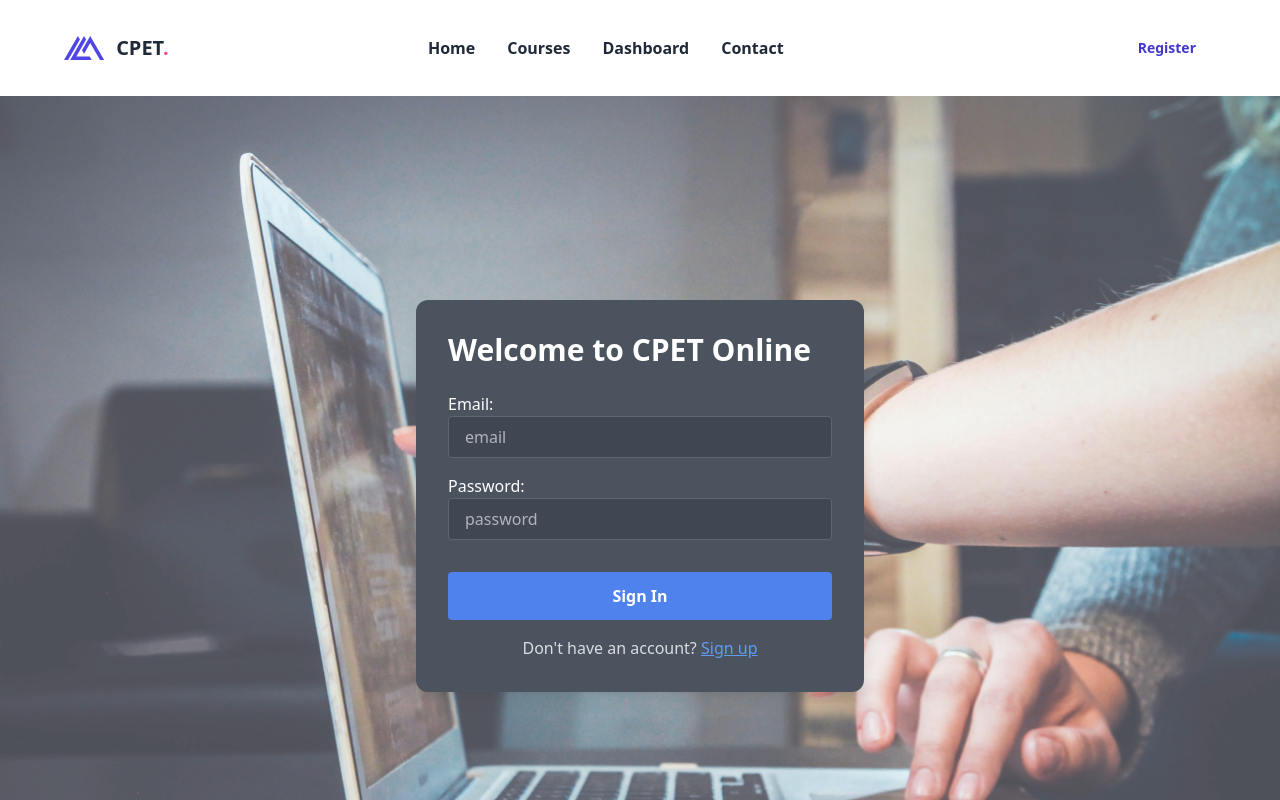
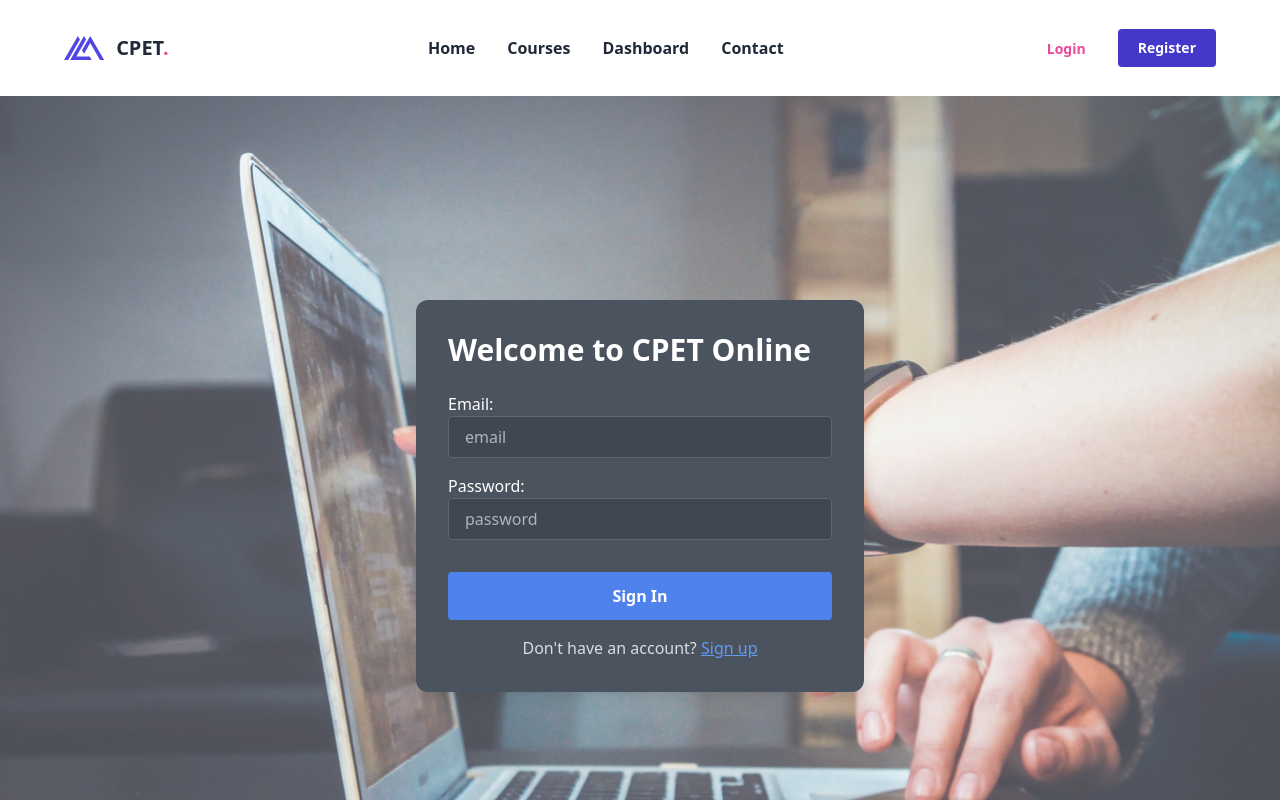
Before and after one commit to Janishnehyan03/client-dh-course, a Next.js app: page /login in a window 1280 px wide. Shown: the top 800 px of the page. Built offline with nearby package versions, Linux system fonts and the light colour scheme.

Commit message:
header color change set

```diff
--- a/src/app/components/CourseTable.jsx
+++ b/src/app/components/CourseTable.jsx
@@ -8,7 +8,6 @@ const CoursesTable = () => {
   const [courses, setCourses] = useState([]);
   const [loading, setLoading] = useState(false);
   const [expandedRow, setExpandedRow] = useState("null");
-
   useEffect(() => {
     fetchCourses();
   }, []);
@@ -23,6 +22,7 @@ const CoursesTable = () => {
       console.error("Error:", error);
     }
   };
+  console.log(courses);
 
   const handleRowClick = (courseId) => {
     setExpandedRow((prevRow) => (prevRow === courseId ? null : courseId));
--- a/src/app/components/Header.jsx
+++ b/src/app/components/Header.jsx
@@ -41,7 +41,7 @@ function Header() {
     <header className="relative z-50 w-full h-24 overflow-visible">
       <div className="container flex items-center justify-between h-full max-w-6xl px-8 mx-auto sm:justify-between xl:px-0">
         <a
-          href="#"
+          href={"/"}
           className="relative flex items-center h-full font-black leading-none"
         >
           <Logo className="w-auto h-6 text-indigo-600 fill-current" />
@@ -100,14 +100,14 @@ function Header() {
           {token ? (
             <Link
               href="#_"
-              className="relative z-40 px-3 py-2 mr-0 text-sm font-bold text-pink-500 md:px-5 lg:text-white sm:mr-3 md:mt-0"
+              className={`relative z-40 px-3 py-2 mr-0 text-sm font-bold text-pink-500 md:px-5 ${pathName === "/" ? 'lg:text-white ' : ""}sm:mr-3 md:mt-0`}
             >
               {user?.name}
             </Link>
           ) : (
             <Link
               href={"/login"}
-              className="relative z-40 px-3 py-2 mr-0 text-sm font-bold text-pink-500 md:px-5 lg:text-white sm:mr-3 md:mt-0"
+              className={`relative z-40 px-3 py-2 mr-0 text-sm font-bold text-pink-500 md:px-5 ${pathName === "/" ? 'lg:text-white ' : ""}sm:mr-3 md:mt-0`}
             >
               Login
             </Link>
@@ -117,14 +117,14 @@ function Header() {
             <Link
               href={"/my-courses"}
               onClick={handleLogout}
-              className="relative z-40 inline-block w-auto h-full px-5 py-3 text-sm font-bold leading-none text-white transition-all transition duration-100 duration-300 bg-indigo-700 rounded shadow-md fold-bold lg:bg-white lg:text-indigo-700 sm:w-full lg:shadow-none hover:shadow-xl"
+              className={`relative z-40 inline-block w-auto h-full px-5 py-3 text-sm font-bold leading-none text-white transition-all transition duration-100 duration-300 bg-indigo-700 rounded shadow-md fold-bold ${pathName === "/" ? 'lg:bg-white lg:text-indigo-700 ' : ""} sm:w-full lg:shadow-none hover:shadow-xl`}
             >
               My Courses
             </Link>
           ) : (
             <Link
               href={"/register"}
-              className="relative z-40 inline-block w-auto h-full px-5 py-3 text-sm font-bold leading-none text-white transition-all transition duration-100 duration-300 bg-indigo-700 rounded shadow-md fold-bold lg:bg-white lg:text-indigo-700 sm:w-full lg:shadow-none hover:shadow-xl"
+              className={`relative z-40 inline-block w-auto h-full px-5 py-3 text-sm font-bold leading-none text-white transition-all transition duration-100 duration-300 bg-indigo-700 rounded shadow-md fold-bold ${pathName === "/" ? 'lg:bg-white lg:text-indigo-700 ' : ""} sm:w-full lg:shadow-none hover:shadow-xl`}
             >
               Register
             </Link>
```
